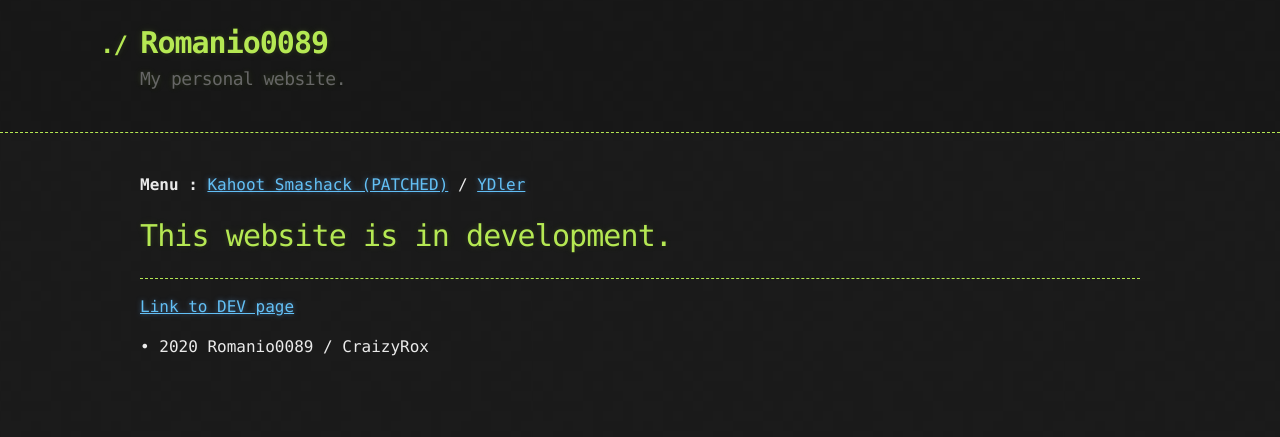
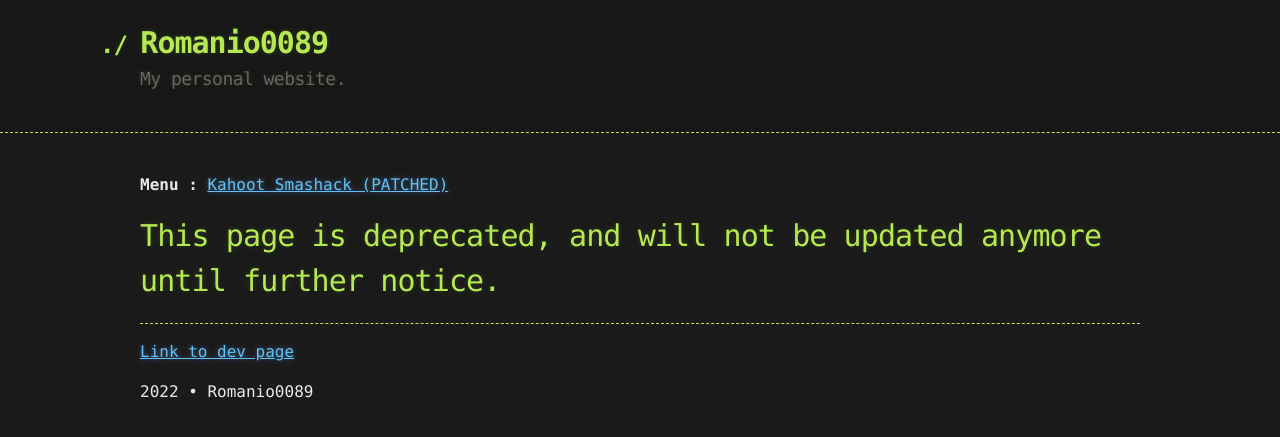
Before and after one commit to Romanio0089/romanio0089.github.io, a Jekyll site: the page built from index.md, in a window 1280 px wide. Shown: the top 437 px of the page. Built offline with Jekyll 4.4.1, drawn with Linux system fonts in a browser that asks for light colours.

Commit message:
Update index.md

```diff
--- a/index.md
+++ b/index.md
@@ -3,16 +3,16 @@ layout: default
 ---
 
 **Menu :**
-[Kahoot Smashack (PATCHED)](./kahootsmashack) / [YDler](http://ydler.c1.biz/)
+[Kahoot Smashack (PATCHED)](./kahootsmashack)
 
 
 
 
-# This website is in development.
+# This page is deprecated, and will not be updated anymore until further notice.
 
 
 
 * * *
-[Link to DEV page](./dev.html)
+[Link to dev page](./dev.html)
 
-• 2020 Romanio0089 / CraizyRox
+2022 • Romanio0089
```
